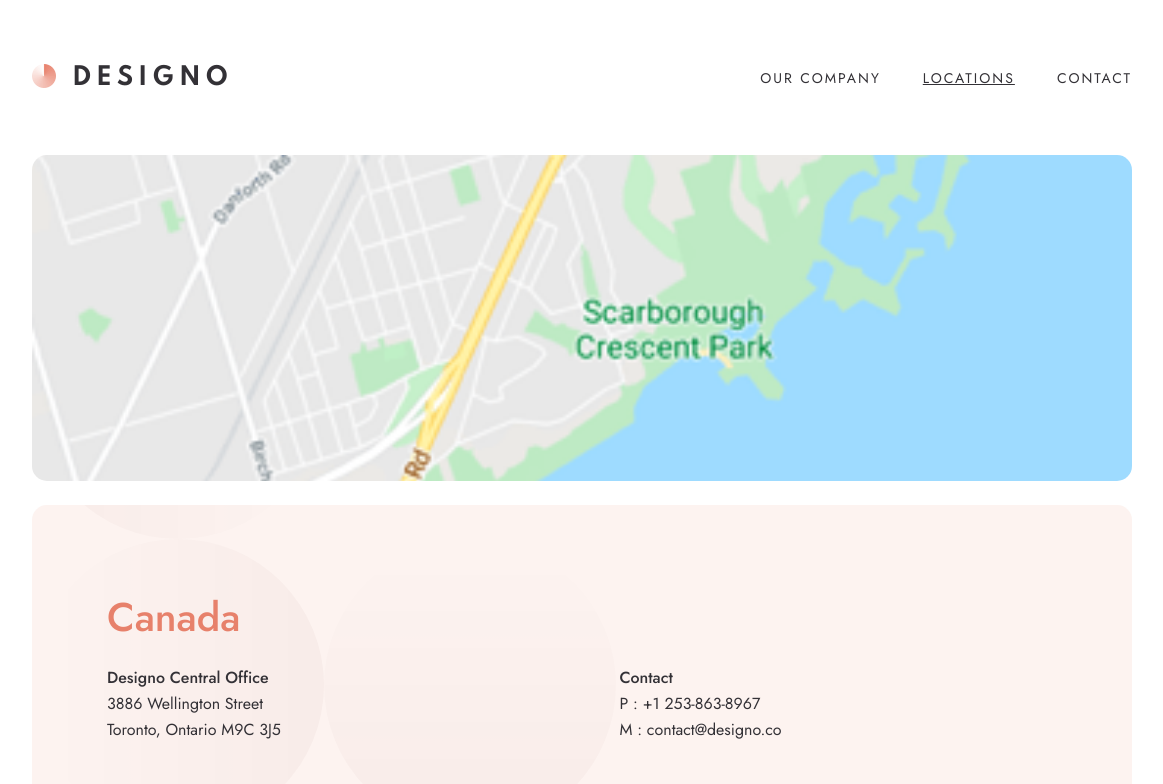
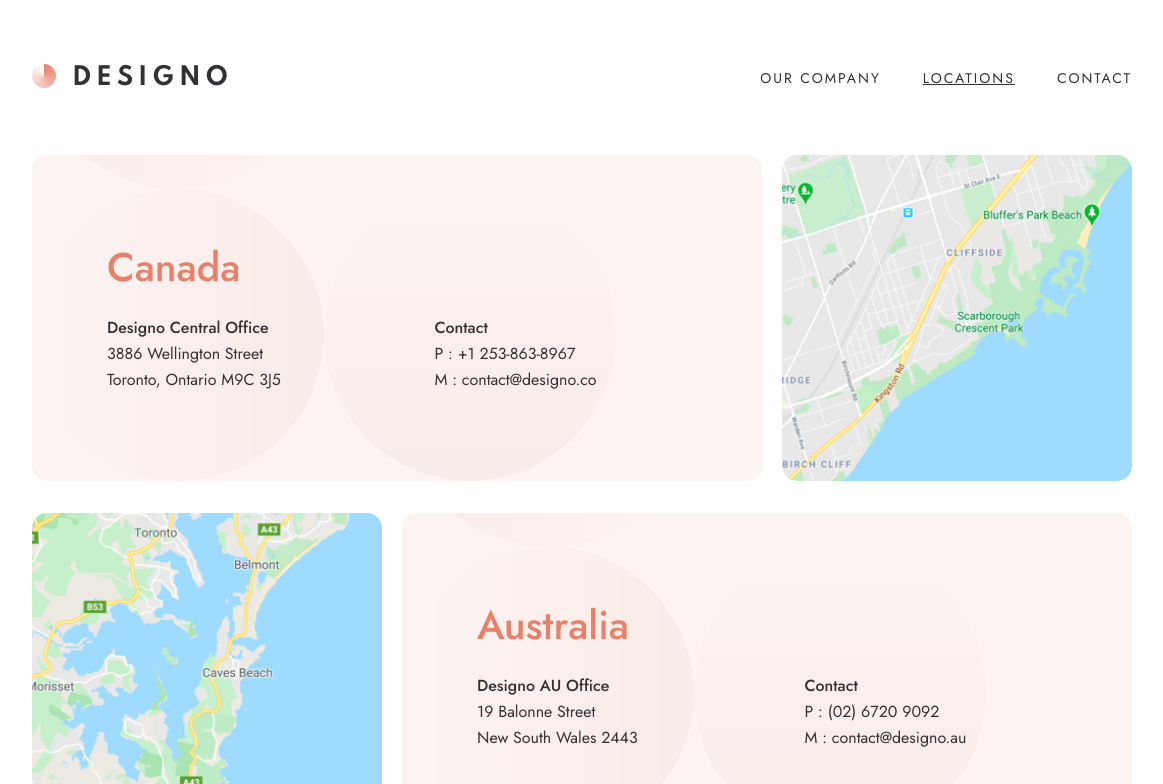
Before and after one commit to richieAiello/designo-website, a React (Vite) app: page /locations in a window 1536 px wide. Shown: the top 784 px of the page, without its empty margins (186-1349 px from the left). Built offline with nearby package versions, Linux system fonts and the light colour scheme.

Commit message:
Styles for Locations.js on desktop.

```diff
--- a/src/components/main/map-section/Map.js
+++ b/src/components/main/map-section/Map.js
@@ -11,18 +11,14 @@ export default function Map(props) {
           {props.heading}
         </h1>
         <address className="map__text">
-          <span className="bold">{props.office}</span>
-          <br />
-          {props.street}
-          <br />
-          {props.address}
+          <p className="bold">{props.office}</p>
+          <p>{props.street}</p>
+          <p>{props.address}</p>
         </address>
         <address className="map__text">
-          <span className="bold">Contact</span>
-          <br />
-          {props.phone}
-          <br />
-          {props.email}
+          <p className="bold">Contact</p>
+          <p>{props.phone}</p>
+          <p>{props.email}</p>
         </address>
       </div>
     </section>
--- a/src/main.scss
+++ b/src/main.scss
@@ -1337,6 +1337,25 @@ $gradient-location: #5D0202;
       margin-bottom: 0;
     }
   }
+
+  @media(min-width: 1440px) {
+    flex-direction: row;
+    justify-content: space-between;
+    height: 326px;
+
+    &--australia {
+      margin-block: 2rem;
+    }
+
+    &__context {
+      width: 730px;
+
+      &--canada,
+      &--uk {
+        order: -1;
+      }
+    }
+  }
 }
 
 /*****************************************
@@ -1653,6 +1672,10 @@ $gradient-location: #5D0202;
         border-bottom-right-radius: 0.9375rem;
       }
     }
+
+    &--map {
+      width: 350px;
+    }
   }
 }
 
```
